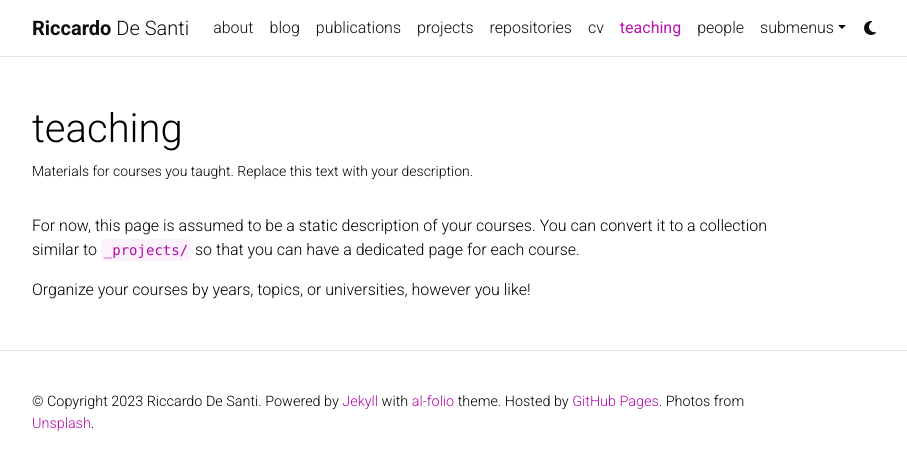
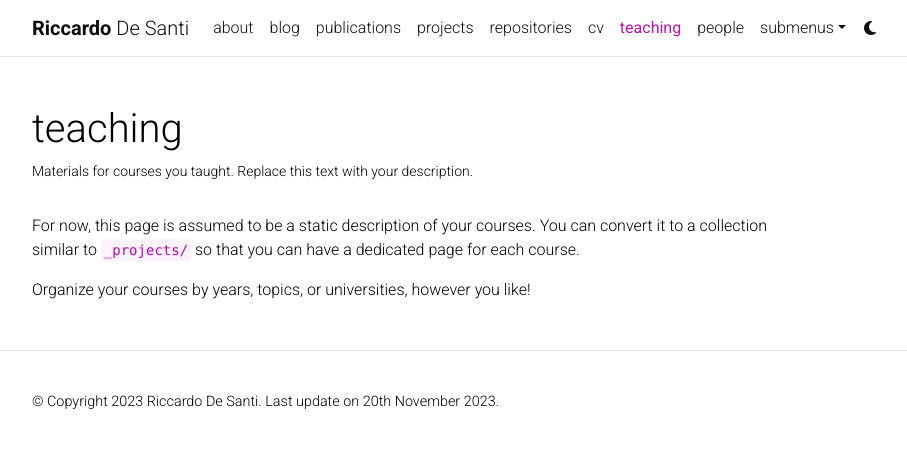
Before and after one commit to riccardodesanti/riccardodesanti.github.io, a Jekyll site: the page built from _pages/teaching.md, in a window 1280 px wide. Shown: the top 470 px of the page, without its empty margins (223-1130 px from the left). Built offline with Jekyll 4.4.1, drawn with Linux system fonts in a browser that asks for light colours; comment, search, counter and statistics services are not loaded; a style sheet for code colours, icons or effects is not loaded.

Commit message:
update footer

```diff
--- a/_config.yml
+++ b/_config.yml
@@ -10,9 +10,7 @@
 description: > # the ">" symbol means to ignore newlines until "footer_text:"
   A simple, whitespace theme for academics. Based on [*folio](https://github.com/bogoli/-folio) design.
 footer_text: >
-  Powered by <a href="https://jekyllrb.com/" target="_blank">Jekyll</a> with <a href="https://github.com/alshedivat/al-folio">al-folio</a> theme.
-  Hosted by <a href="https://pages.github.com/" target="_blank">GitHub Pages</a>.
-  Photos from <a href="https://unsplash.com" target="_blank">Unsplash</a>.
+  Last update on 20th November 2023.
 keywords: jekyll, jekyll-theme, academic-website, portfolio-website  # add your own keywords or leave empty
 
 lang: en # the language of your site (for example: en, fr, cn, ru, etc.)
```
